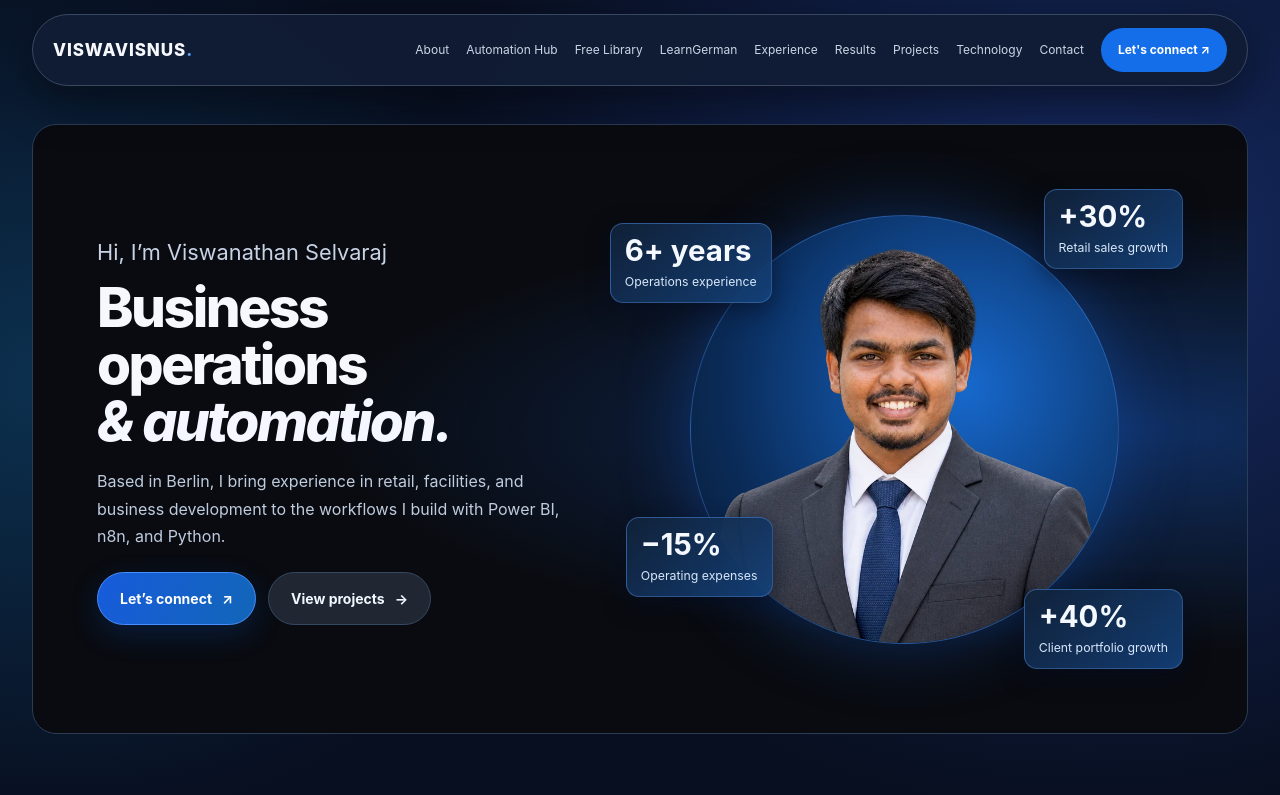
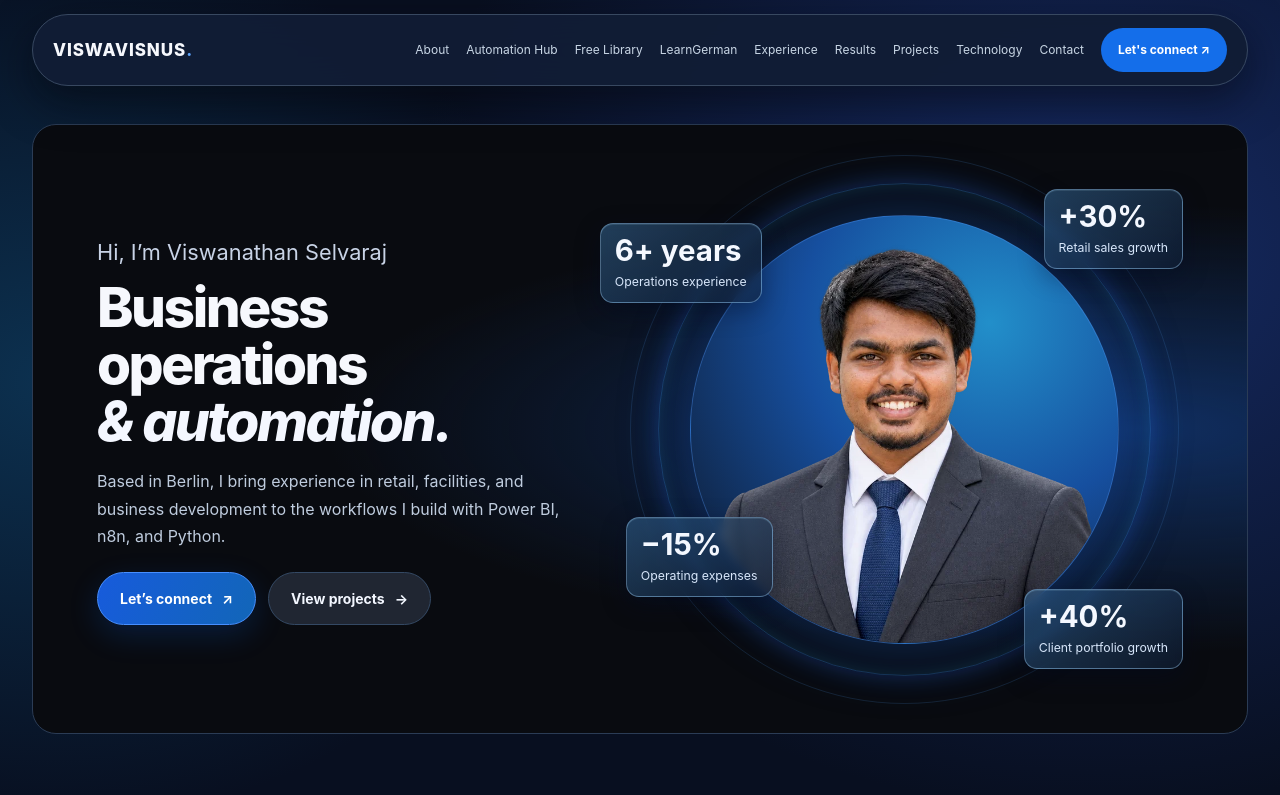
Before and after one commit to viswavisnus8/viswavisnus8.github.io, a plain HTML site: page index.html in a window 1280 px wide. Shown: the top 795 px of the page. Drawn offline with Linux system fonts and the light colour scheme.

Commit message:
Add the approved Cobalt Halo and translucent achievement cards

```diff
--- a/index.html
+++ b/index.html
@@ -1505,14 +1505,37 @@ body {
   min-width: 0;
   padding: clamp(16px, 2vw, 36px) 0;
 }
+.hero-halo {
+  position: relative;
+  display: grid;
+  place-items: center;
+  width: min(77%, 490px);
+  isolation: isolate;
+}
+.hero-halo::before,
+.hero-halo::after {
+  content: "";
+  position: absolute;
+  inset: -7.5%;
+  z-index: -1;
+  border: 1px solid #3e92ef47;
+  border-radius: 50%;
+  box-shadow: 0 0 22px #296bfc42, inset 0 0 16px #27b2f22c;
+  pointer-events: none;
+}
+.hero-halo::after {
+  inset: -14%;
+  border-color: #4b92e32c;
+  box-shadow: none;
+}
 .hero-disc {
   position: relative;
-  width: min(77%, 490px);
+  width: 100%;
   aspect-ratio: 1;
   overflow: hidden;
   border: 1px solid #4d90ed66;
   border-radius: 50%;
-  background: radial-gradient(circle at 64% 40%, #1769ce, #0a2b58 64%, #0a182b);
+  background: radial-gradient(circle at 70% 25%, #228fca, #164f9f 43%, #10284c 79%);
   box-shadow: 0 0 70px #1463db60;
 }
 .hero-portrait {
@@ -1531,14 +1554,15 @@ body {
   width: max-content;
   max-width: 44%;
   padding: 10px 14px;
-  border: 1px solid #477cc58c;
+  border: 1px solid #a2d8ff66;
   border-radius: 13px;
-  background: linear-gradient(140deg, #11223af2, #14417aeb);
-  box-shadow: 0 8px 22px #050d2190;
+  background: linear-gradient(142deg, #366b9c88, #101f389e);
+  backdrop-filter: blur(5px);
+  box-shadow: 0 8px 25px #020b2266, inset 0 1px #caf0ff1c;
 }
 .hero-results > div:nth-child(1) { top: 15%; left: 0; }
 @media (min-width: 901px) {
-  .hero-results > div:nth-child(1) { top: 7%; left: -16px; }
+  .hero-results > div:nth-child(1) { top: 7%; left: -26px; }
 }
 .hero-results > div:nth-child(2) { top: 0; right: 0; }
 .hero-results > div:nth-child(3) { bottom: 15%; left: 0; }
@@ -1599,7 +1623,7 @@ body {
 @media (max-width: 900px) {
   .hero { grid-template-columns: minmax(0, 1fr); gap: 24px; }
   .hero-visual { width: min(100%, 570px); margin-inline: auto; padding: 0; }
-  .hero-disc { width: min(85%, 340px); }
+  .hero-halo { width: min(78%, 340px); }
   .hero-results {
     display: grid;
     grid-template-columns: repeat(2, minmax(0, 1fr));
@@ -1652,8 +1676,10 @@ body {
     </div>
   </div>
   <div class="hero-visual">
-    <div class="hero-disc">
-      <img class="hero-portrait" src="assets/viswanathan-hero-cutout.webp" alt="Viswanathan Selvaraj" width="720" height="720" fetchpriority="high"/>
+    <div class="hero-halo">
+      <div class="hero-disc">
+        <img class="hero-portrait" src="assets/viswanathan-hero-cutout.webp" alt="Viswanathan Selvaraj" width="720" height="720" fetchpriority="high"/>
+      </div>
     </div>
     <dl class="hero-results" aria-label="Professional achievements">
       <div><dt>Operations experience</dt><dd>6+ years</dd></div>
```
